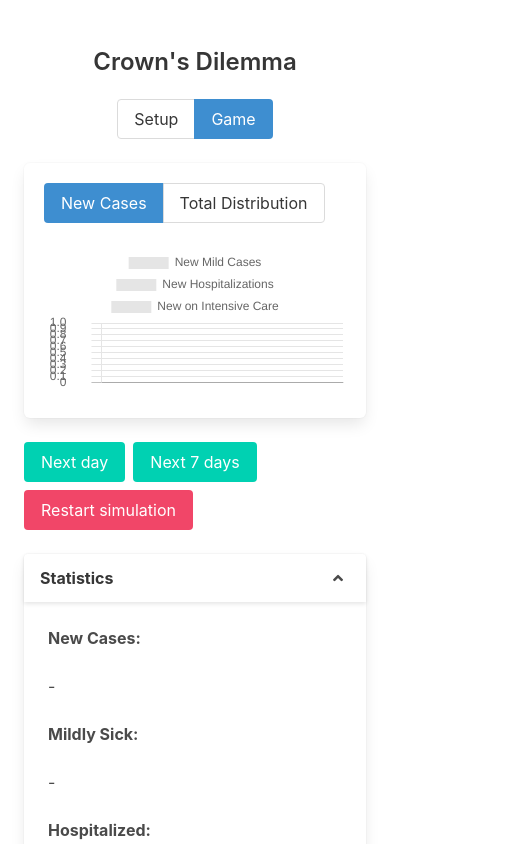
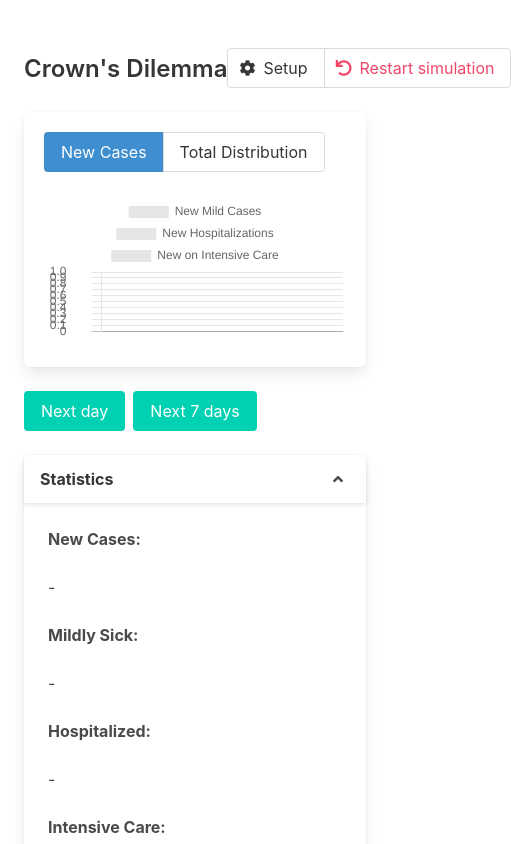
Before and after one commit to elfjes/crowns-dilemma, a Vue app: page / in a window 390 px wide. Shown: the top 844 px of the page, 511 px wide, since content can reach past the window. Built offline with nearby package versions, Linux system fonts and the light colour scheme.

Commit message:
further work on responsivity and settings viëw

```diff
--- a/package.json
+++ b/package.json
@@ -9,7 +9,7 @@
     "lint": "vue-cli-service lint"
   },
   "dependencies": {
-    "bulma": "^0.8.0",
+    "bulma": "^0.8.2",
     "chart.js": "^2.9.3",
     "core-js": "^3.6.4",
     "vue": "^2.6.11",
--- /dev/null
+++ b/src/components/Button.vue
@@ -0,0 +1,33 @@
+<template>
+  <button class="button">
+    <span class="icon">
+      <i class="fas" :class="iconClass"></i>
+    </span>
+    <span v-if="!isMobile || mobileText"><slot /></span>
+  </button>
+</template>
+
+<script>
+import { mapState } from "vuex";
+
+export default {
+  name: "Button",
+  props: {
+    icon: String,
+    mobileText: {
+      type: Boolean,
+      default: false
+    }
+  },
+  computed: {
+    ...mapState({
+      isMobile: state => state.isMobile
+    }),
+    iconClass() {
+      return "fa-" + this.icon;
+    }
+  }
+};
+</script>
+
+<style scoped></style>
--- a/src/components/Game.vue
+++ b/src/components/Game.vue
@@ -10,9 +10,6 @@
         </button>
         <button class="button is-primary" @click="gotoNextDays(7)">
           Next 7 days
-        </button>
-        <button class="button is-danger" @click="$store.commit('stop')">
-          Restart simulation
         </button>
       </div>
     </div>
--- a/src/components/Header.vue
+++ b/src/components/Header.vue
@@ -1,5 +1,5 @@
 <template>
-  <div class="level">
+  <div class="level is-mobile">
     <div class="level-left">
       <div class="level-item">
         <h1 class="title is-4 is-3-mobile">
@@ -9,17 +9,38 @@
     </div>
     <div class="level-right">
       <div class="level-item">
-        <cd-buttons :buttons="pages" :value="activePage" @click="doClick($event)" />
+        <div class="field has-addons">
+          <p class="control">
+            <cd-button
+              :class="{ 'is-info': activePage === 'setup' }"
+              @click="toggleSetup"
+              icon="cog"
+              >Setup
+            </cd-button>
+          </p>
+          <p class="control">
+            <cd-button
+              :class="{ 'is-danger': running, 'has-text-danger': !running }"
+              @click="$store.commit('stop')"
+              icon="undo"
+              >Restart simulation</cd-button
+            >
+          </p>
+        </div>
       </div>
     </div>
   </div>
 </template>
 
 <script>
-import Buttons from "@/components/Buttons";
-export default {
+  import {mapState} from "vuex";
+  import Button from "@/components/Button";
+
+  export default {
   name: "Header",
-  components: { cdButtons: Buttons },
+  components: {
+    cdButton: Button
+  },
   props: {
     pages: {
       type: Array
@@ -35,8 +56,16 @@ export default {
     doClick(val) {
       this.activePage = val;
       this.$emit("input", val);
+    },
+    toggleSetup() {
+      this.activePage = this.activePage === "setup" ? "game" : "setup";
+      this.$emit("input", this.activePage);
     }
   },
+  computed: mapState({
+    isMobile: state => state.isMobile,
+    running: state => state.running
+  }),
   created() {
     this.activePage = this.value;
   },
--- a/src/components/Setup.vue
+++ b/src/components/Setup.vue
@@ -1,11 +1,15 @@
-<template
-  ><div>
-    <cd-multi-field :defaults="initialValues" :disabled="disabled" @input="update" />
-    <button class="button is-danger" @click="$store.commit('stop')">
-      Restart simulation
-    </button>
-  </div></template
->
+<template>
+  <div>
+    <div v-if="running" class="notification is-warning is-light">
+      Updating initial values is disabled while a simulation is running. Please restart (
+      <span class="icon has-text-danger"> <i class="fas fa-undo"></i> </span>) the current
+      simulation if you want to update any initial values
+    </div>
+    <div class="container">
+      <cd-multi-field :defaults="initialValues" :disabled="disabled" @input="update" />
+    </div>
+  </div>
+</template>
 
 <script>
 import MultiField from "@/components/MultiField";
@@ -22,7 +26,8 @@ export default {
   },
   computed: {
     ...mapState({
-      initialValues: state => state.initialValues
+      initialValues: state => state.initialValues,
+      running: state => state.running
     })
   },
   methods: {
--- a/src/helpers.js
+++ b/src/helpers.js
@@ -78,3 +78,7 @@ export function assignOptionsOrDefaults(obj, options, defaults) {
   options = { ...defaults, ...options };
   Object.keys(defaults).forEach(key => (obj[key] = options[key]));
 }
+
+export function isMobile() {
+  return screen.width <= 768;
+}
--- a/src/store.js
+++ b/src/store.js
@@ -1,17 +1,19 @@
 import Vue from "vue";
 import Vuex from "vuex";
 import modelParameters from "@/modelParameters";
+import { isMobile } from "@/helpers";
 
 Vue.use(Vuex);
 
-export default new Vuex.Store({
+const store = new Vuex.Store({
   state: {
     running: false,
     initialValues: {
       initialInfections: modelParameters.initialInfections,
       initialPopulation: modelParameters.initialPopulation
     },
-    models: []
+    models: [],
+    isMobile: isMobile()
   },
   mutations: {
     start(state) {
@@ -22,6 +24,22 @@ export default new Vuex.Store({
     },
     updateInitialValues(state, payload) {
       state.initialValues = { ...state.initialValues, ...payload };
+    },
+    setMobile(state) {
+      state.isMobile = true;
+    },
+    setDesktop(state) {
+      state.isMobile = false;
     }
   }
 });
+
+window.addEventListener("resize", () => {
+  if (isMobile()) {
+    store.commit("setMobile");
+  } else {
+    store.commit("setDesktop");
+  }
+});
+
+export default store;
```
Also changed, not shown: 1 other file (tests, documents, lock files or other folders).
